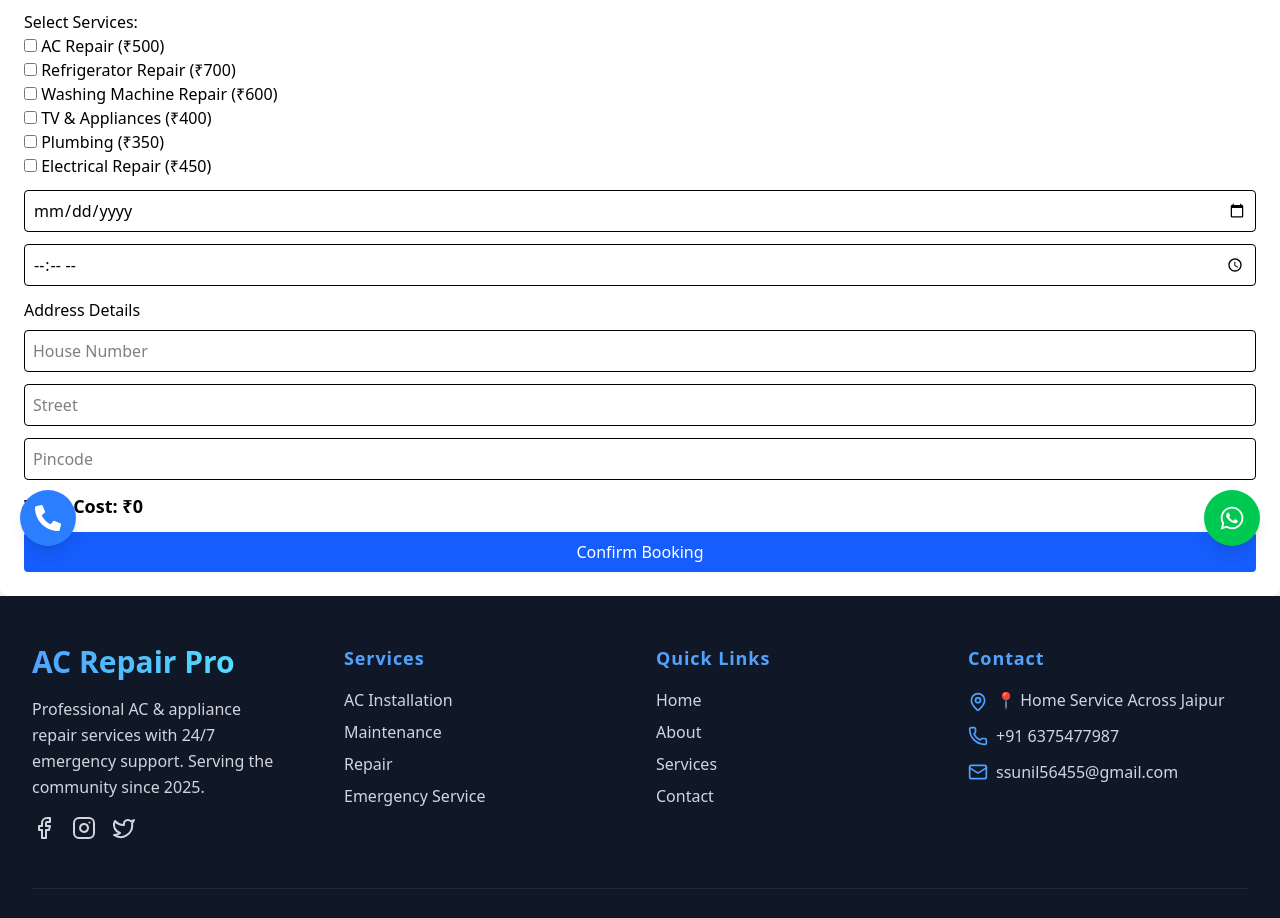
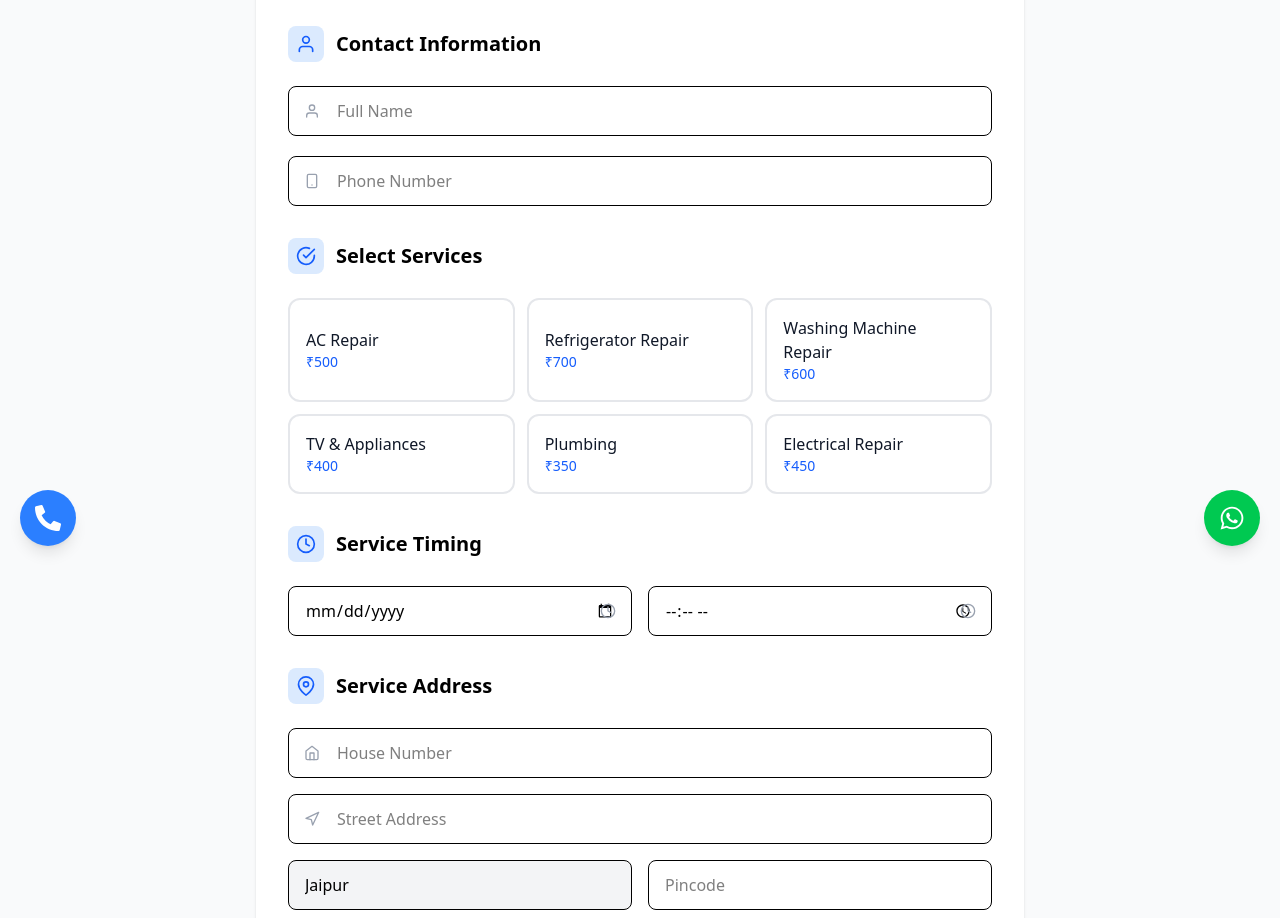
Before and after one commit to MR-SHIV-SHARMA/shiv_shakti_in_nextjs, a Next.js app: page /booking in a window 1280 px wide. Shown: the part 234-1152 px from the top of the page. Built offline with nearby package versions, Linux system fonts and the light colour scheme.

Commit message:
Revamp booking form layout and enhance user experience with improved styling and icon integration; reorganize sections for better clarity and usability

```diff
--- a/src/components/booking.jsx
+++ b/src/components/booking.jsx
@@ -1,6 +1,15 @@
 "use client";
 import { useState } from "react";
 import axios from "axios";
+import {
+  FiUser,
+  FiSmartphone,
+  FiCheckCircle,
+  FiClock,
+  FiMapPin,
+  FiHome,
+  FiNavigation,
+} from "react-icons/fi";
 
 export default function BookingPage() {
   const serviceList = [
@@ -111,34 +120,77 @@ export default function BookingPage() {
   };
 
   return (
-    <form onSubmit={handleSubmit} className="p-6 bg-white shadow-md rounded-lg">
-      <h2 className="text-2xl font-bold mb-4 text-center">Schedule Service</h2>
+    <div className="min-h-screen bg-gray-50 sm:p-6 lg:p-8">
+      <form
+        onSubmit={handleSubmit}
+        className="max-w-3xl mx-auto bg-white rounded-2xl shadow-sm"
+      >
+        {/* Header */}
+        <div className="bg-blue-600 text-white px-6 py-8 rounded-t-2xl">
+          <h1 className="text-3xl font-bold mb-2">Book Home Service</h1>
+          <p className="opacity-95">
+            Quick & reliable service at your doorstep
+          </p>
+        </div>
 
-      {/* Personal Details */}
+        <div className="p-6 sm:p-8 space-y-8">
+          {/* Contact Section */}
+          <section className="space-y-6">
+            <div className="flex items-center gap-3 mb-6">
+              <div className="p-2 bg-blue-100 rounded-lg text-blue-600">
+                <FiUser className="w-5 h-5" />
+              </div>
+              <h2 className="text-xl font-semibold">Contact Information</h2>
+            </div>
+
+            <div className="grid grid-cols-1 gap-5">
+              <div className="relative">
+                <FiUser className="absolute left-4 top-1/2 -translate-y-1/2 text-gray-400" />
                 <input
                   type="text"
                   name="name"
                   value={formData.name}
                   onChange={handleChange}
+                  className="w-full pl-12 pr-4 py-3 border rounded-lg focus:ring-2 focus:ring-blue-500"
                   placeholder="Full Name"
-        className="w-full p-2 border rounded mb-3"
                   required
                 />
+              </div>
+
+              <div className="relative">
+                <FiSmartphone className="absolute left-4 top-1/2 -translate-y-1/2 text-gray-400" />
                 <input
-        type="text"
+                  type="tel"
                   name="phone"
                   value={formData.phone}
                   onChange={handleChange}
+                  className="w-full pl-12 pr-4 py-3 border rounded-lg focus:ring-2 focus:ring-blue-500"
                   placeholder="Phone Number"
-        className="w-full p-2 border rounded mb-3"
                   required
                 />
+              </div>
+            </div>
+          </section>
 
-      {/* Multi-Select Service Type */}
-      <div className="mb-3">
-        <label className="block font-medium">Select Services:</label>
+          {/* Services Section */}
+          <section className="space-y-6">
+            <div className="flex items-center gap-3 mb-6">
+              <div className="p-2 bg-blue-100 rounded-lg text-blue-600">
+                <FiCheckCircle className="w-5 h-5" />
+              </div>
+              <h2 className="text-xl font-semibold">Select Services</h2>
+            </div>
+
+            <div className="grid grid-cols-1 sm:grid-cols-2 lg:grid-cols-3 gap-3">
               {serviceList.map((service) => (
-          <label key={service.name} className="block">
+                <label
+                  key={service.name}
+                  className={`relative flex items-center p-4 rounded-xl border-2 transition-all ${
+                    formData.serviceType.some((s) => s.name === service.name)
+                      ? "border-blue-500 bg-blue-50"
+                      : "border-gray-200 hover:border-blue-300"
+                  }`}
+                >
                   <input
                     type="checkbox"
                     name="serviceType"
@@ -147,76 +199,159 @@ export default function BookingPage() {
                       (s) => s.name === service.name
                     )}
                     onChange={handleChange}
-            />{" "}
-            {service.name} (₹{service.price})
+                    className="absolute opacity-0"
+                  />
+                  <div className="flex-1">
+                    <div className="font-medium text-gray-900">
+                      {service.name}
+                    </div>
+                    <div className="text-sm text-blue-600">
+                      ₹{service.price}
+                    </div>
+                  </div>
+                  <FiCheckCircle
+                    className={`ml-2 ${
+                      formData.serviceType.some((s) => s.name === service.name)
+                        ? "text-blue-500 visible"
+                        : "invisible"
+                    }`}
+                  />
                 </label>
               ))}
             </div>
+          </section>
 
-      {/* Appointment Date & Time */}
+          {/* Schedule Section */}
+          <section className="space-y-6">
+            <div className="flex items-center gap-3 mb-6">
+              <div className="p-2 bg-blue-100 rounded-lg text-blue-600">
+                <FiClock className="w-5 h-5" />
+              </div>
+              <h2 className="text-xl font-semibold">Service Timing</h2>
+            </div>
+
+            <div className="grid grid-cols-1 sm:grid-cols-2 gap-4">
+              <div className="relative">
+                <FiClock className="absolute right-4 top-1/2 -translate-y-1/2 text-gray-400" />
                 <input
                   type="date"
                   name="appointmentDate"
                   value={formData.appointmentDate}
                   onChange={handleChange}
-        className="w-full p-2 border rounded mb-3"
+                  className="w-full px-4 py-3 border rounded-lg focus:ring-2 focus:ring-blue-500"
                   required
                 />
+              </div>
+
+              <div className="relative">
+                <FiClock className="absolute right-4 top-1/2 -translate-y-1/2 text-gray-400" />
                 <input
                   type="time"
                   name="appointmentTime"
                   value={formData.appointmentTime}
                   onChange={handleChange}
-        className="w-full p-2 border rounded mb-3"
+                  className="w-full px-4 py-3 border rounded-lg focus:ring-2 focus:ring-blue-500"
                   required
                 />
+              </div>
+            </div>
+          </section>
 
-      {/* Address Fields */}
-      <h3 className="font-medium mb-2">Address Details</h3>
+          {/* Address Section */}
+          <section className="space-y-6">
+            <div className="flex items-center gap-3 mb-6">
+              <div className="p-2 bg-blue-100 rounded-lg text-blue-600">
+                <FiMapPin className="w-5 h-5" />
+              </div>
+              <h2 className="text-xl font-semibold">Service Address</h2>
+            </div>
+
+            <div className="space-y-4">
+              <div className="relative">
+                <FiHome className="absolute left-4 top-1/2 -translate-y-1/2 text-gray-400" />
                 <input
                   type="text"
                   name="houseNumber"
                   value={formData.address.houseNumber}
                   onChange={handleChange}
+                  className="w-full pl-12 pr-4 py-3 border rounded-lg focus:ring-2 focus:ring-blue-500"
                   placeholder="House Number"
-        className="w-full p-2 border rounded mb-3"
                   required
                 />
+              </div>
+
+              <div className="relative">
+                <FiNavigation className="absolute left-4 top-1/2 -translate-y-1/2 text-gray-400" />
                 <input
                   type="text"
                   name="street"
                   value={formData.address.street}
                   onChange={handleChange}
-        placeholder="Street"
-        className="w-full p-2 border rounded mb-3"
+                  className="w-full pl-12 pr-4 py-3 border rounded-lg focus:ring-2 focus:ring-blue-500"
+                  placeholder="Street Address"
                   required
                 />
+              </div>
+
+              <div className="grid grid-cols-1 sm:grid-cols-2 gap-4">
+                <div className="relative">
+                  <input
+                    type="text"
+                    value="Jaipur"
+                    readOnly
+                    className="w-full px-4 py-3 border rounded-lg bg-gray-100 cursor-not-allowed"
+                  />
+                </div>
+
+                <div className="relative">
                   <input
                     type="text"
                     name="pincode"
                     value={formData.address.pincode}
                     onChange={handleChange}
+                    className="w-full px-4 py-3 border rounded-lg focus:ring-2 focus:ring-blue-500"
                     placeholder="Pincode"
-        className="w-full p-2 border rounded mb-3"
                     required
                   />
+                </div>
+              </div>
+            </div>
+          </section>
 
-      {/* Payment Method */}
-
-      {/* Total Cost */}
-      <div className="text-lg font-semibold mb-3">
-        Total Cost: ₹{formData.totalCost}
+          {/* Total & Submit */}
+          <section className="space-y-6">
+            <div className="bg-blue-50 p-6 rounded-xl">
+              <div className="flex flex-col sm:flex-row justify-between items-center gap-4">
+                <div className="text-center sm:text-left">
+                  <p className="text-sm text-gray-600">Total Amount</p>
+                  <p className="text-3xl font-bold text-blue-600">
+                    ₹{formData.totalCost}
+                  </p>
                 </div>
-
-      {/* Submit Button */}
                 <button
                   type="submit"
-        className="w-full bg-blue-600 text-white p-2 rounded"
+                  className="w-full sm:w-auto px-8 py-3 bg-blue-600 text-white rounded-lg font-medium hover:bg-blue-700 transition-colors"
                 >
                   Confirm Booking
                 </button>
+              </div>
+            </div>
 
-      {message && <div className="mt-3 text-center">{message}</div>}
+            {message && (
+              <div
+                className={`p-4 rounded-lg flex items-center gap-3 ${
+                  message.includes("Successful")
+                    ? "bg-green-100 text-green-800"
+                    : "bg-red-100 text-red-800"
+                }`}
+              >
+                <FiCheckCircle className="flex-shrink-0" />
+                <span>{message}</span>
+              </div>
+            )}
+          </section>
+        </div>
       </form>
+    </div>
   );
 }
```
Lines whose indentation alone changed are shown as unchanged.
